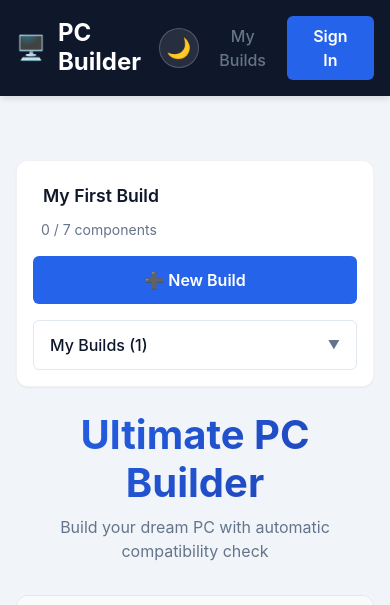
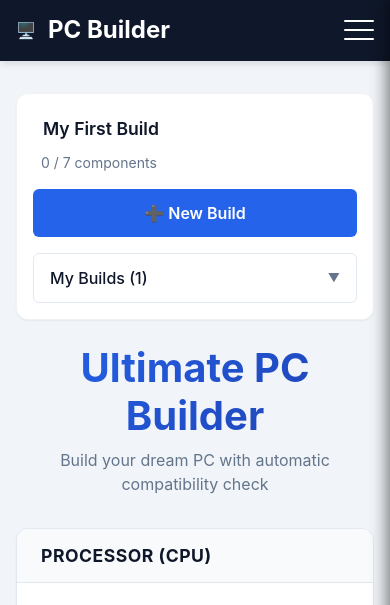
Before and after one commit to DmytroLavrov/PC-Builder, an Angular app: page / in a window 390 px wide. Shown: the top 605 px of the page. Built offline with nearby package versions, Linux system fonts and the light colour scheme.

Commit message:
feat(header): add adaptive mobile burger menu for small screens

```diff
--- a/src/app/app.component.html
+++ b/src/app/app.component.html
@@ -2,12 +2,28 @@
   <div class="container header-content">
     <div class="logo">
       <span class="icon">🖥️</span>
-      <h1>PC Builder</h1>
+      <h1 class="logo-text">PC Builder</h1>
     </div>
-    <nav>
-      <app-theme-toggle />
-      <button class="nav-link">My Builds</button>
-      <button class="btn-login">Sign In</button>
+
+    <button
+      class="burger-btn"
+      (click)="toggleMenu()"
+      [class.active]="isMenuOpen"
+      aria-label="Toggle menu"
+    >
+      <span></span>
+      <span></span>
+      <span></span>
+    </button>
+
+    <div class="nav-overlay" [class.active]="isMenuOpen" (click)="closeMenu()"></div>
+
+    <nav class="main-nav" [class.active]="isMenuOpen">
+      <div class="nav-items">
+        <app-theme-toggle></app-theme-toggle>
+        <button class="nav-link" (click)="closeMenu()">My Builds</button>
+        <button class="btn-login" (click)="closeMenu()">Sign In</button>
+      </div>
     </nav>
   </div>
 </header>
--- a/src/app/app.component.scss
+++ b/src/app/app.component.scss
@@ -1,6 +1,5 @@
 @use 'styles/variables' as *;
 @use 'styles/mixins' as *;
-@use 'sass:color';
 
 .app-header {
   background: var(--bg-dark);
@@ -9,31 +8,145 @@
   box-shadow: var(--shadow-md);
   position: sticky;
   top: 0;
-  z-index: 100;
+  z-index: 1000;
 }
 
 .header-content {
   @include flex-between;
+  position: relative;
 }
 
 .logo {
   @include flex-center;
   gap: $spacing-sm;
+  z-index: 1002;
 
   h1 {
     color: var(--text-inverse);
     font-size: 1.5rem;
     margin: 0;
-  }
-
-  .icon {
-    font-size: 1.5rem;
+    white-space: nowrap;
   }
 }
 
-nav {
+.burger-btn {
+  display: none;
+  flex-direction: column;
+  justify-content: space-between;
+  width: 30px;
+  height: 20px;
+  background: transparent;
+  border: none;
+  cursor: pointer;
+  padding: 0;
+  z-index: 1002;
+
+  span {
+    display: block;
+    width: 100%;
+    height: 2px;
+    background-color: var(--text-inverse);
+    border-radius: 2px;
+    transition: all 0.3s ease-in-out;
+  }
+
+  &.active {
+    span:nth-child(1) {
+      transform: translateY(9px) rotate(45deg);
+    }
+    span:nth-child(2) {
+      opacity: 0;
+    }
+    span:nth-child(3) {
+      transform: translateY(-9px) rotate(-45deg);
+    }
+  }
+}
+
+.main-nav {
   @include flex-center;
-  gap: $spacing-md;
+
+  .nav-items {
+    @include flex-center;
+    gap: $spacing-md;
+  }
+}
+
+@include mobile {
+  @media (max-width: 360px) {
+    .logo-text {
+      display: none;
+    }
+  }
+
+  .burger-btn {
+    display: flex;
+  }
+
+  .nav-overlay {
+    position: fixed;
+    top: 0;
+    left: 0;
+    width: 100%;
+    height: 100%;
+    background: rgba(0, 0, 0, 0.5);
+    backdrop-filter: blur(2px);
+    z-index: 1000;
+    opacity: 0;
+    visibility: hidden;
+    transition: all 0.3s ease;
+
+    &.active {
+      opacity: 1;
+      visibility: visible;
+    }
+  }
+
+  .main-nav {
+    position: fixed;
+    top: 0;
+    right: 0;
+    width: 75%;
+    max-width: 300px;
+    height: 100vh;
+    background: var(--bg-dark);
+    box-shadow: -5px 0 15px rgba(0, 0, 0, 0.5);
+    flex-direction: column;
+    align-items: flex-start;
+    padding: 80px $spacing-lg $spacing-lg;
+    transform: translateX(100%);
+    transition: transform 0.3s cubic-bezier(0.4, 0, 0.2, 1);
+    z-index: 1001;
+
+    &.active {
+      transform: translateX(0);
+    }
+
+    .nav-items {
+      flex-direction: column;
+      align-items: flex-start;
+      width: 100%;
+      gap: $spacing-lg;
+    }
+
+    .nav-link {
+      font-size: 1.2rem;
+      width: 100%;
+      text-align: left;
+      padding: $spacing-sm 0;
+      border-bottom: 1px solid rgba(255, 255, 255, 0.1);
+    }
+
+    .btn-login {
+      width: 100%;
+      justify-content: center;
+      margin-top: $spacing-md;
+    }
+
+    app-theme-toggle {
+      margin-bottom: $spacing-sm;
+    }
+  }
 }
 
 .nav-link {
@@ -53,17 +166,3 @@ nav {
   @include btn-primary;
   padding: $spacing-xs $spacing-lg;
 }
-
-main {
-  min-height: 80vh;
-  padding-top: $spacing-xl;
-  padding-bottom: $spacing-xl;
-}
-
-.app-footer {
-  background: color-mix(in srgb, var(--bg-dark), black 5%);
-  color: var(--text-muted);
-  text-align: center;
-  padding: $spacing-lg;
-  margin-top: auto;
-}
--- a/src/app/app.component.ts
+++ b/src/app/app.component.ts
@@ -9,5 +9,19 @@ import { ThemeToggleComponent } from '@components/theme-toggle/theme-toggle.comp
   styleUrl: './app.component.scss',
 })
 export class AppComponent {
-  protected readonly title = signal('PC-Builder');
+  public isMenuOpen: boolean = false;
+
+  public toggleMenu(): void {
+    this.isMenuOpen = !this.isMenuOpen;
+    if (this.isMenuOpen) {
+      document.body.style.overflow = 'hidden';
+    } else {
+      document.body.style.overflow = 'auto';
+    }
+  }
+
+  public closeMenu(): void {
+    this.isMenuOpen = false;
+    document.body.style.overflow = 'auto';
+  }
 }
```
